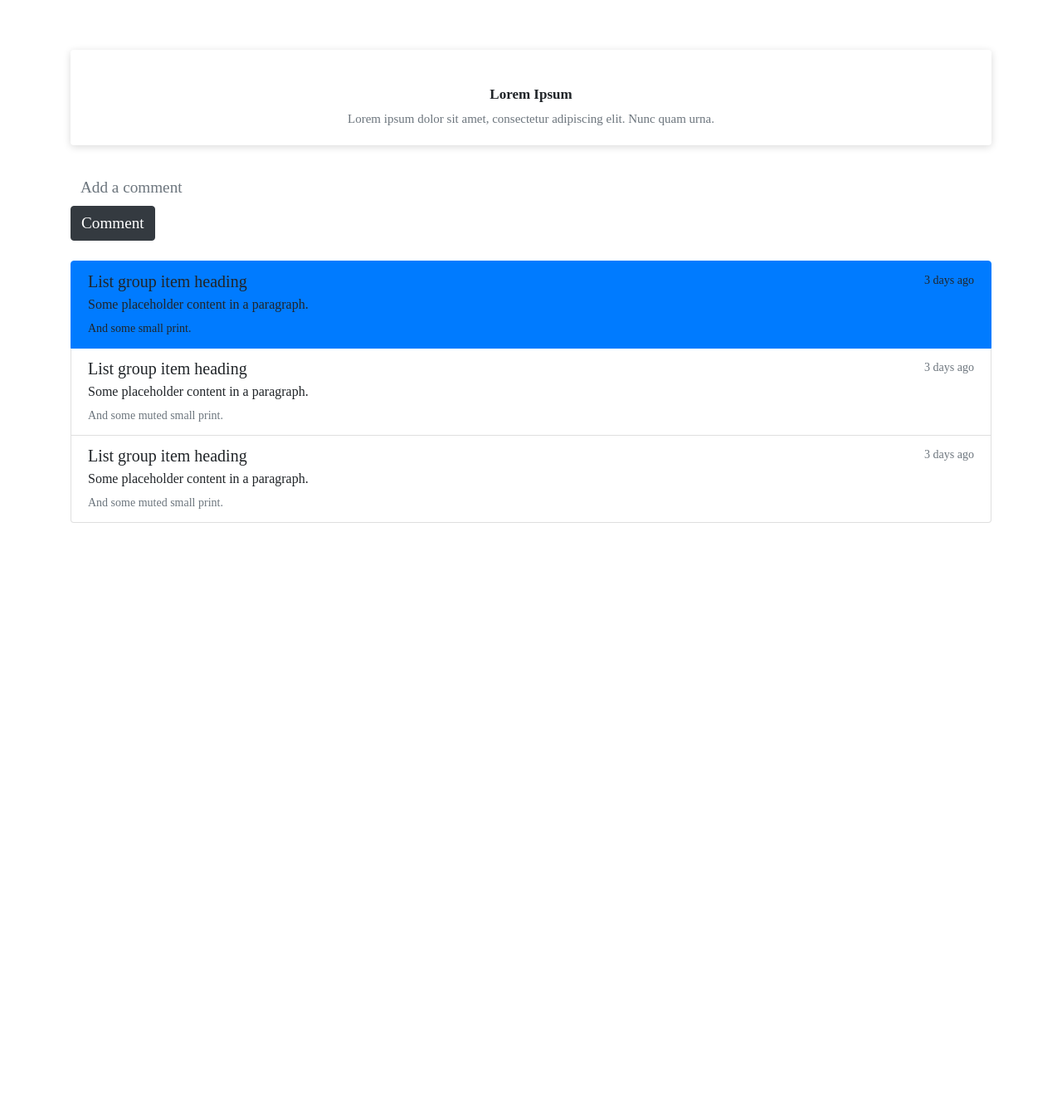
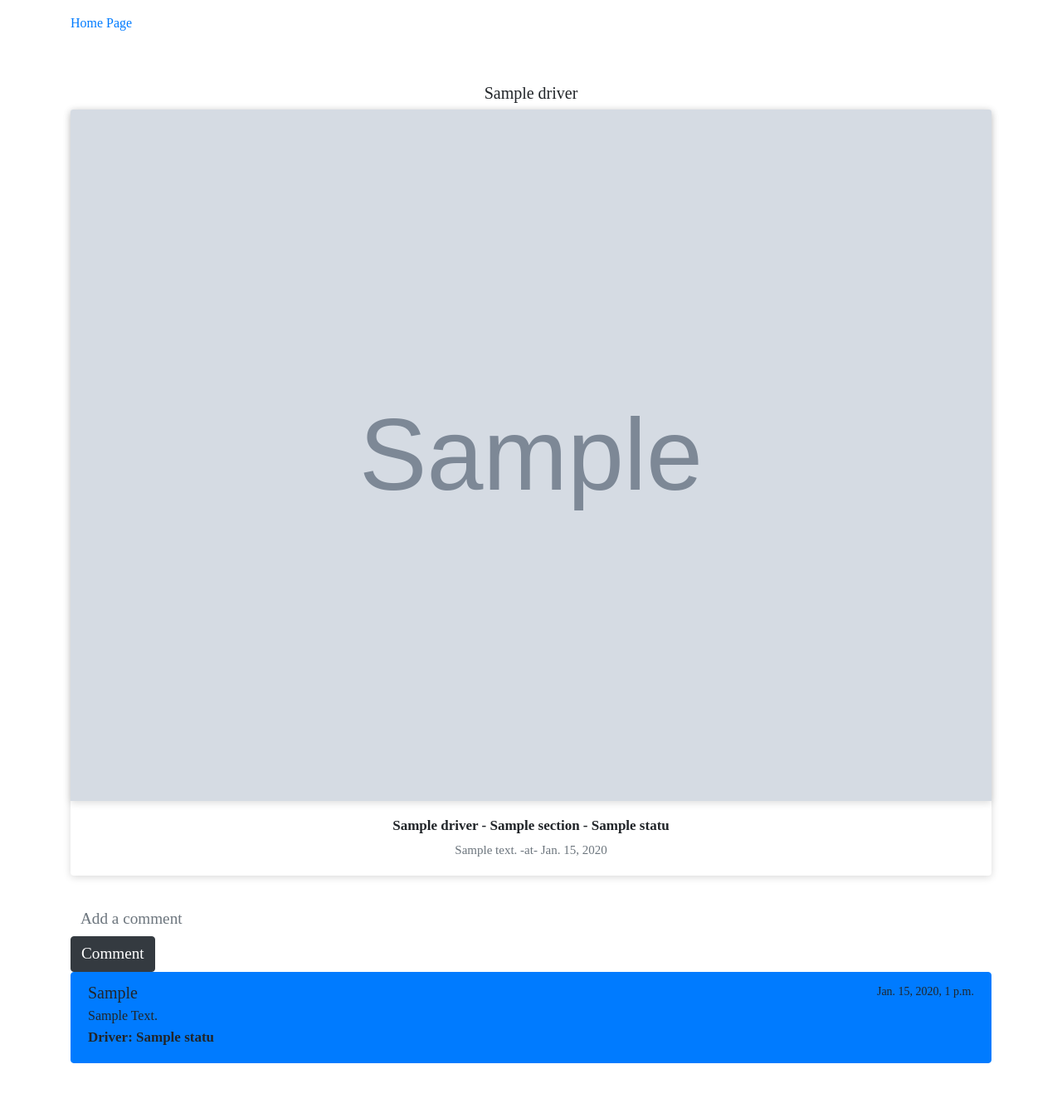
Before and after one commit to AlexWanyoike/SafariRally--Capstone, a Django app: page /details/1/ in a window 1280 px wide. Shown: the whole page at 83% size. Before the commit the page ends 630 px from the top, so only its background shows below. Run offline with Django 3.2, Linux system fonts and the light colour scheme; tables that the repository leaves empty hold one stand-in row (values such as "Sample post"); grey boxes marked "Sample" are stand-in pictures; some libraries are stand-ins or nearby versions.

Commit message:
Comment section added

```diff
--- a/rally/forms.py
+++ b/rally/forms.py
@@ -6,7 +6,7 @@ class CommentForm(forms.ModelForm ):
 
     class Meta:
         model = Comment
-        fields = ['user', 'post', 'content']
+        fields = ['user', 'post', 'content', 'date_voted']
 
 class CreatePostForm(forms.ModelForm):
     class Meta:
--- a/rally/templates/details.html
+++ b/rally/templates/details.html
@@ -14,25 +14,35 @@
     {% endblock %}
 </head>
 <body>
-
+  <div class="container mt-3">
+    <a href="{% url 'main'%}" class="btn-btn-dark">Home Page</a>
+</div>
     <section class="gallery-block cards-gallery">
         <div class="container">
+          <h5 class="text-center">{{post.driver}}</h5>
+            <div class="row">
 
-            <div class="row">
                 <div class="container-fluid">
                     <div class="card border-0 transform-on-hover">
-                        <a class="lightbox" href=""><img [src]="image1" class="card-img-top" width="50%" height="50%"></a>
+
+                        <a class="lightbox" href=""><img src="{{ post.image.url}}" class="card-img-top" width="50%" height="50%"></a>
                         <div class="card-body">
-                            <h6>Lorem Ipsum</h6>
-                            <p class="text-muted card-text">Lorem ipsum dolor sit amet, consectetur adipiscing elit. Nunc quam urna.</p>
+                            <h6>{{post.driver}} - {{post.section}} - {{post.status}}</h6>
+                            <p class="text-muted card-text">{{post.description}} -at-
+                            <span class="fw-normal">
+                              {{post.date_posted}}
+                            </span>
+                            </p>
                         </div>
 
 
                     </div>
                 </div>
                 <div class="container">
-                    <form role="add_comment" action= "">
 
+
+                    <form role="add_comment" action= "{% url 'comment' post_id=post.id%}">
+                      {% csrf_token%}
                       <div class="fal fa-comment">
                           <input type="text" class="form-control" placeholder="Add a comment" name="comment"
                               style="font-size: 1.2rem; border: 0;">
@@ -41,33 +51,26 @@
                           </div>
                       </div>
                     </form>
-                    <br>
                     <div class="list-group">
-                        <a href="#" class="list-group-item list-group-item-action active" aria-current="true">
-                          <div class="d-flex w-100 justify-content-between">
-                            <h5 class="mb-1">List group item heading</h5>
-                            <small>3 days ago</small>
+                      {% for comment in comments %}
+                        {% if comment.post.id == post.id%}
+
+                          <div class="list-group">
+                            <a href="#" class="list-group-item list-group-item-action active" aria-current="true">
+                              <div class="d-flex w-100 justify-content-between">
+                                <h5 class="mb-1 text-capitalize">{{comment.user}}</h5>
+                                <small>{{comment.date_voted}}</small>
+                              </div>
+                              <p class="mb-1 text-capitalize"> {{comment.content }}</p>
+                              <h6>Driver: {{post.status}}</h6>
+                            </a>
                           </div>
-                          <p class="mb-1">Some placeholder content in a paragraph.</p>
-                          <small>And some small print.</small>
-                        </a>
-                        <a href="#" class="list-group-item list-group-item-action">
-                          <div class="d-flex w-100 justify-content-between">
-                            <h5 class="mb-1">List group item heading</h5>
-                            <small class="text-muted">3 days ago</small>
-                          </div>
-                          <p class="mb-1">Some placeholder content in a paragraph.</p>
-                          <small class="text-muted">And some muted small print.</small>
-                        </a>
-                        <a href="#" class="list-group-item list-group-item-action">
-                          <div class="d-flex w-100 justify-content-between">
-                            <h5 class="mb-1">List group item heading</h5>
-                            <small class="text-muted">3 days ago</small>
-                          </div>
-                          <p class="mb-1">Some placeholder content in a paragraph.</p>
-                          <small class="text-muted">And some muted small print.</small>
-                        </a>
-                      </div>
+
+                        {% endif %}
+
+
+                      {% endfor %}
+                    </div>
                 </div>
 
 
--- a/rally/templates/main.html
+++ b/rally/templates/main.html
@@ -99,7 +99,7 @@
                 <div class="card-body">
                     <h4 class="card-title">{{post.description}}</h4>
                     <p class="card-text">{{post.driver}} - {{post.section}} : {{post.status}}</p>
-                    <a href="/details" class="btn btn-outline-secondary">View Details</a>
+                    <a href="{% url 'details' post.id %}" class="btn btn-outline-secondary">View Details</a>
                 </div>
             </div>
         </div>
--- a/rally/templates/profile.html
+++ b/rally/templates/profile.html
@@ -21,7 +21,6 @@
     <div class="container">
         <a href="{% url 'main'%}" class="btn-btn-dark">Home Page</a>
     </div>
-
 
    <div class="container-fluid mt-3">
       <div class="row">
--- a/rally/views.py
+++ b/rally/views.py
@@ -43,7 +43,7 @@ def profile(request , username):
 
 def details(request , pk):
     post = Post.objects.all()
-    post = Post.objects.get(id=pk)
+    post = Post.objects.get(pk=pk)
     profile = Profile.objects.all()
     comments = Comment.objects.all()
     context = {'post': post , 'profile': profile , 'comments': comments}
@@ -98,5 +98,12 @@ def register(request):
         form = UserRegisterForm()
     return render(request ,'/accounts/login.html' , {'form': form})
 
-def comment(request):
-    return render(request , 'comment.html')
+def comment(request , post_id):
+    current_user = request.user
+    post = Post.objects.get(pk=post_id)
+    content = request.GET.get("comment")
+    user = request.user
+    comment = Comment(post=post,content=content,user=current_user)
+    comment.save_comment()
+
+    return redirect('main')
```
